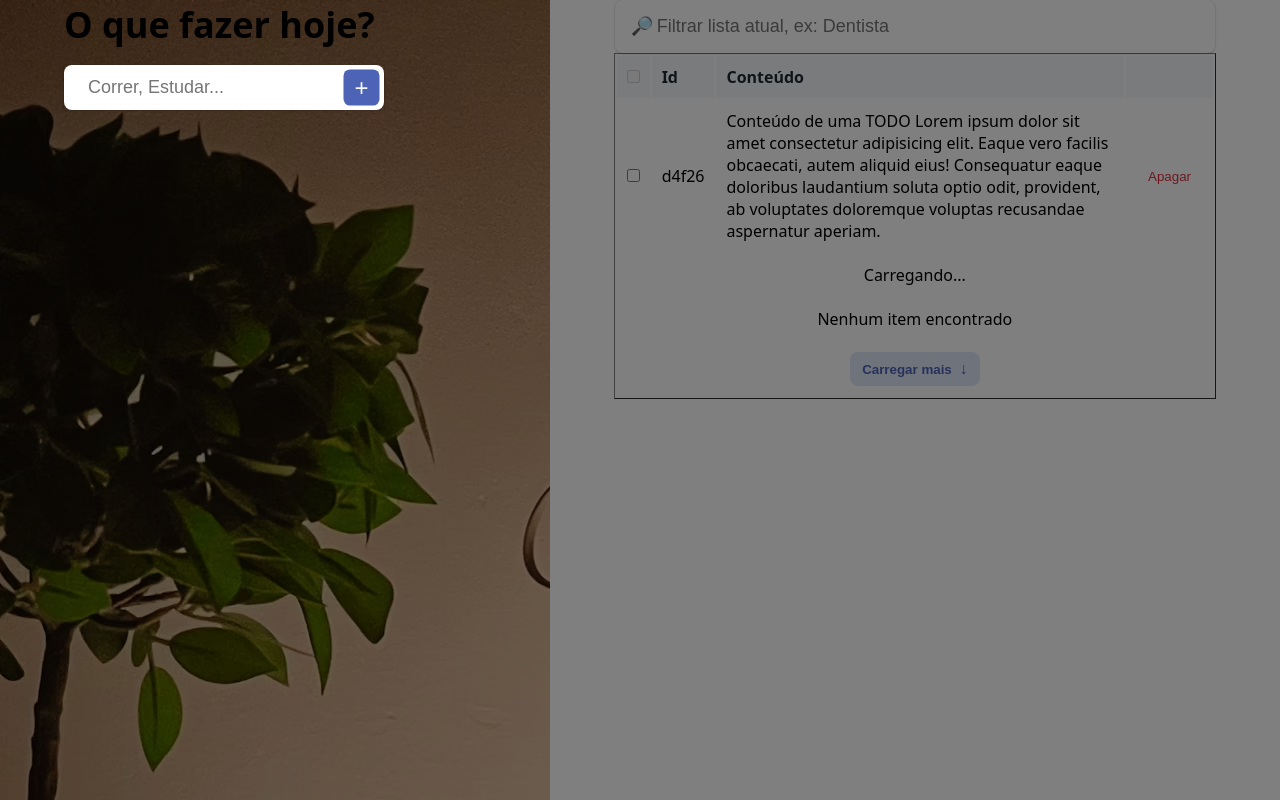
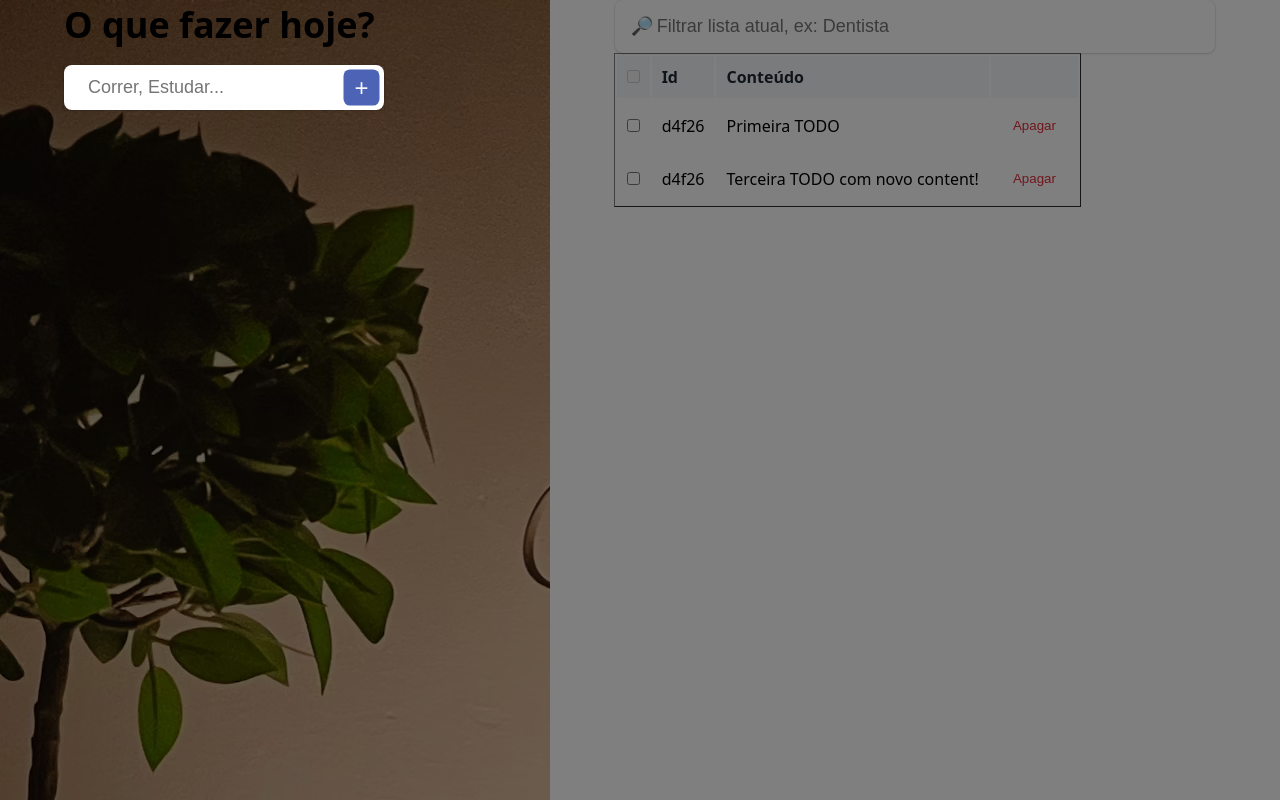
Before and after one commit to Rafaelfferreira/todo-fs, a Next.js app: page / in a window 1280 px wide. Built offline with nearby package versions, Linux system fonts and the light colour scheme.

Commit message:
commented out static table rows and added dynamic ones (that are still based on statci data tho)

```diff
--- a/pages/index.tsx
+++ b/pages/index.tsx
@@ -3,6 +3,21 @@ import { GlobalStyles } from "@ui/theme/GlobalStyles";
 
 // const bg = "https://mariosouto.com/cursos/crudcomqualidade/bg"; // importing using a URL
 const bg = "/bg.jpeg"; // importing from the public folder
+
+const todos = [
+    {
+        "id": "30c08ad9-cd30-4e5f-8fb9-b84cb358b9a5",
+        "date": "2024-04-27T22:31:07.560Z",
+        "content": "Primeira TODO",
+        "done": false
+    },
+    {
+        "id": "a49eb7da-9586-4646-b2d9-c365e84b261d",
+        "date": "2024-04-27T22:31:07.561Z",
+        "content": "Terceira TODO com novo content!",
+        "done": false
+    },
+];
 
 function HomePage() {
     return (
@@ -45,25 +60,23 @@ function HomePage() {
                     </thead>
 
                     <tbody>
-                        <tr>
+                        {todos.map((currentTodo) => {
+                            return (
+                                <tr key={currentTodo.id}>
                                     <td>
                                         <input type="checkbox" />
                                     </td>
                                     <td>d4f26</td>
-                            <td>
-                                Conteúdo de uma TODO Lorem ipsum dolor sit amet
-                                consectetur adipisicing elit. Eaque vero facilis
-                                obcaecati, autem aliquid eius! Consequatur eaque
-                                doloribus laudantium soluta optio odit,
-                                provident, ab voluptates doloremque voluptas
-                                recusandae aspernatur aperiam.
-                            </td>
+                                    <td>{currentTodo.content}</td>
                                     <td align="right">
                                         <button data-type="delete">Apagar</button>
                                     </td>
                                 </tr>
+                            )
 
-                        <tr>
+                        })}
+
+                        {/* <tr>
                             <td
                                 colSpan={4}
                                 align="center"
@@ -71,15 +84,15 @@ function HomePage() {
                             >
                                 Carregando...
                             </td>
-                        </tr>
+                        </tr> */}
 
-                        <tr>
+                        {/* <tr>
                             <td colSpan={4} align="center">
                                 Nenhum item encontrado
                             </td>
-                        </tr>
+                        </tr> */}
 
-                        <tr>
+                        {/* <tr>
                             <td
                                 colSpan={4}
                                 align="center"
@@ -98,7 +111,7 @@ function HomePage() {
                                     </span>
                                 </button>
                             </td>
-                        </tr>
+                        </tr> */}
                     </tbody>
                 </table>
             </section>
```
Lines whose indentation alone changed are shown as unchanged.
